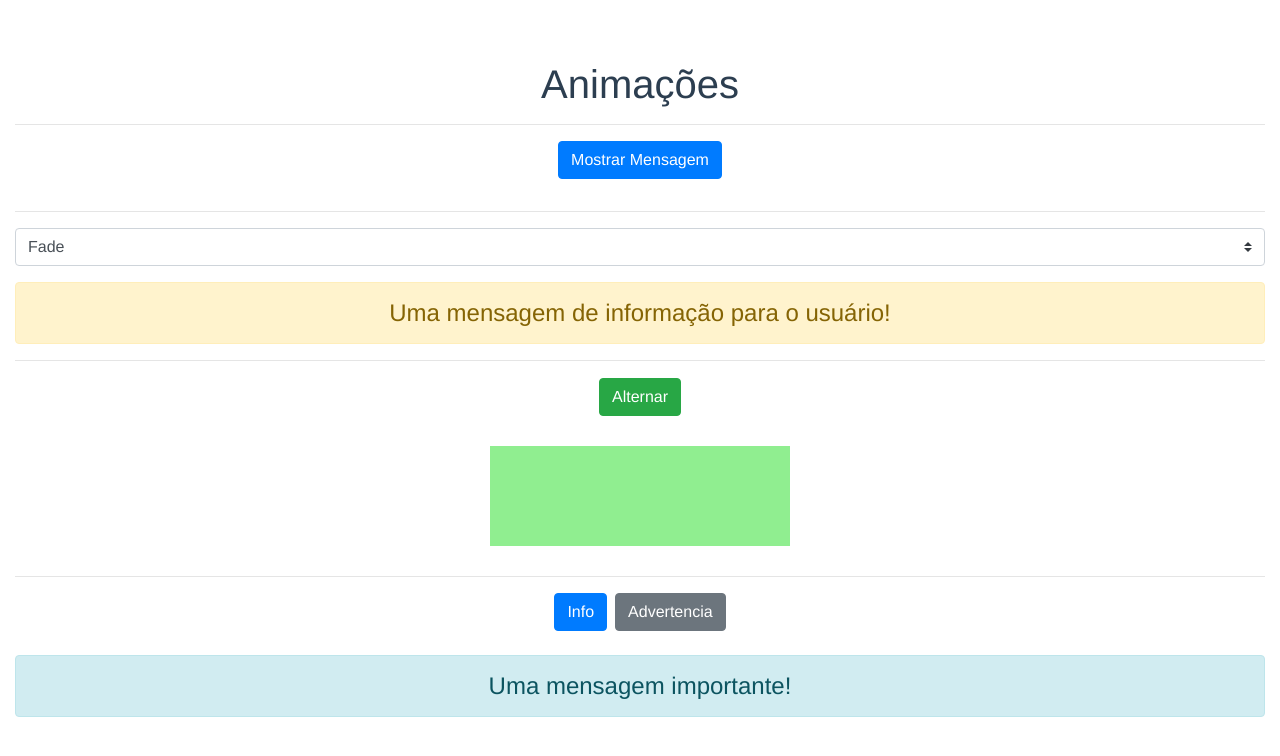
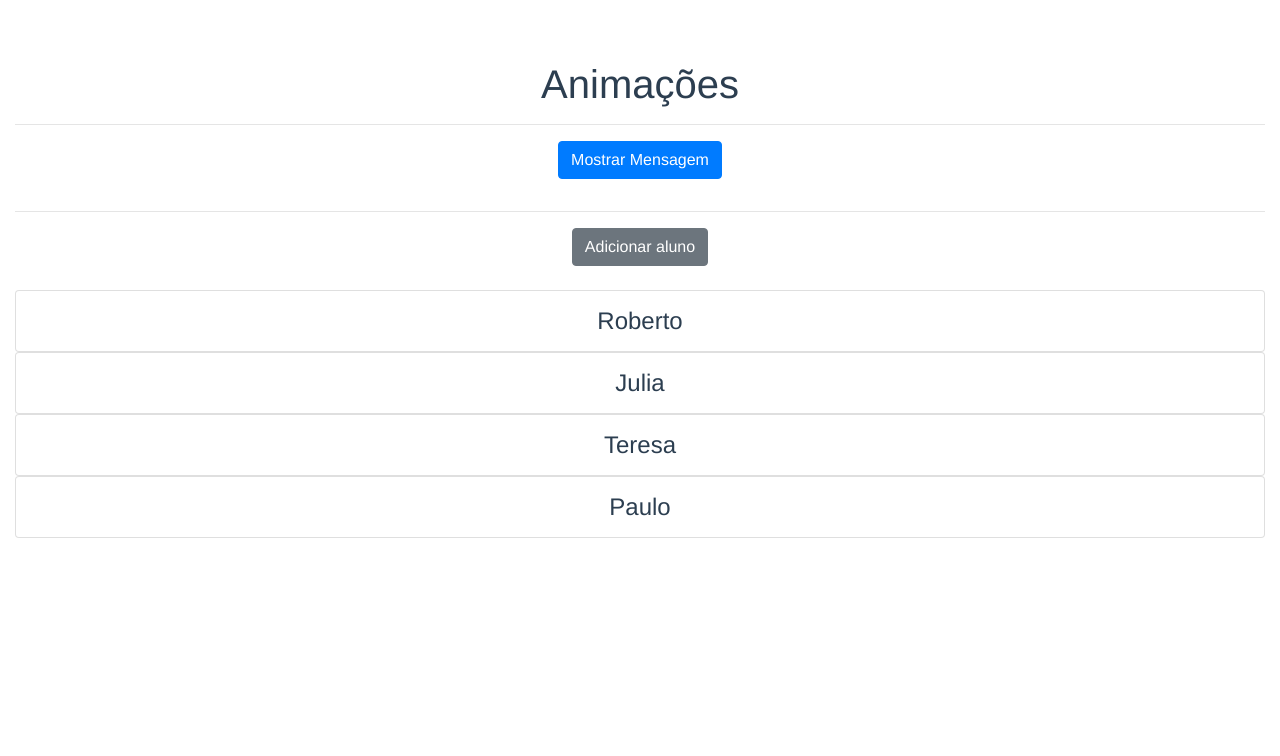
Before and after one commit to ViniciusTBednascki/CursoVuejs, a Vue app in the folder animacoes/animacoes-exercicios/: page / in a window 1280 px wide. Shown: the top 756 px of the page. Built offline with nearby package versions, Linux system fonts and the light colour scheme; a small style sheet from the web is missing.

Commit message:
usando <transition-group> para animar lista

```diff
--- a/animacoes/animacoes-exercicios/src/App.vue
+++ b/animacoes/animacoes-exercicios/src/App.vue
@@ -16,7 +16,7 @@
 			<b-alert variant="info" show v-show="exibir">{{msg}}</b-alert>
 		</transition> -->
 
-		<hr>
+		<!-- <hr>
 		<b-select v-model="tipoAnimacao" class="mb-3">
 			<option value="fade">Fade</option>
 			<option value="slide">Slide</option>
@@ -41,7 +41,15 @@
 		</div>
 		<transition name="fade" mode="out-in">
 			<component :is="componenteSelecionado"></component>
-		</transition>
+		</transition> -->
+
+		<hr>
+		<b-button @click="adicionarAluno" class="mb-4">Adicionar aluno</b-button>
+		<transition-group name="slide" tag="div">
+			<b-list-group v-for="(aluno,i) in alunos" :key="aluno">
+				<b-list-group-item @click="removerAluno(i)">{{aluno}}</b-list-group-item>
+			</b-list-group>
+		</transition-group>
 	</div>
 </template>
 
@@ -53,6 +61,7 @@ export default {
 	components: {AlertaAdvertencia, AlertaInfo},
 	data() {
 		return {
+			alunos: ['Roberto', 'Julia', 'Teresa', 'Paulo'],
 			msg: 'Uma mensagem de informação para o usuário!',
 			exibir: false,
 			exibir2: true,
@@ -62,6 +71,13 @@ export default {
 		}
 	},
     methods: {
+		adicionarAluno() {
+			const s = Math.random().toString(36).substring(2)
+			this.alunos.push(s)
+		},
+		removerAluno(indice) {
+			this.alunos.splice(indice, 1)
+		},
 		animar(el, done, negativo) {
 			let rodada = 1
 			const temporizador = setInterval(() => {
@@ -153,6 +169,8 @@ export default {
 }
 
 .slide-leave-active {
+	position: absolute;
+	width: 100%;
 	animation: slide-out 1s ease;
 	transition: opacity 1s;
 }
@@ -160,4 +178,8 @@ export default {
 .slide-enter, .slide-leave-to {
 	opacity: 0;
 }
+
+.slide-move {
+	transition: transform 1s;
+}
 </style>
```
